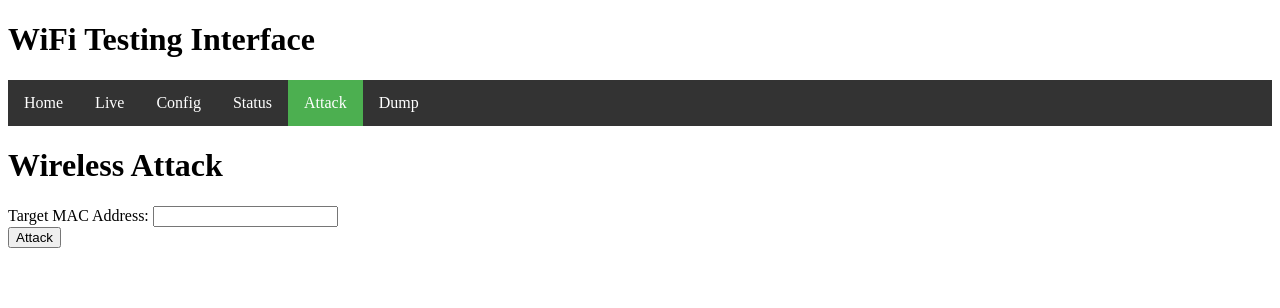
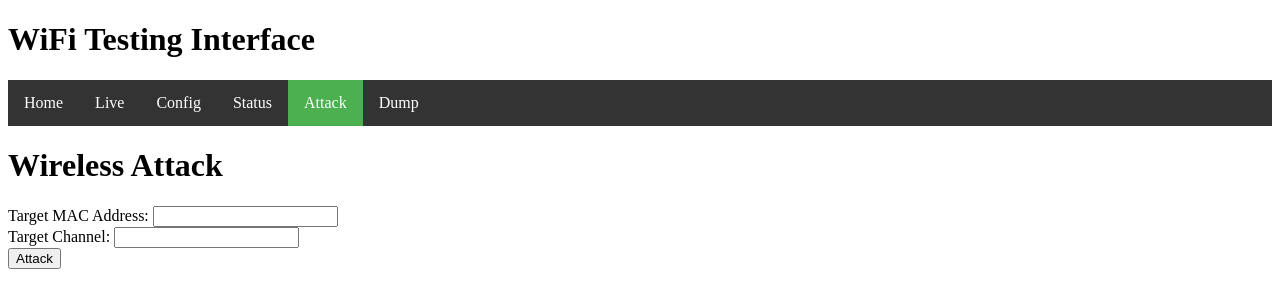
Before and after one commit to tanishqdiwan11/dump, a Flask app: template templates/attack.html in a window 1280 px wide. Shown: the top 308 px of the page. Run offline with Flask 3, Linux system fonts and the light colour scheme; the template is opened without the code that fills it, so the values that code supplies are empty.

Commit message:
updated attackhtml

```diff
--- a/templates/attack.html
+++ b/templates/attack.html
@@ -2,7 +2,6 @@
 <html>
 <head>
   <title>Wireless Attack</title>
-</head>
   <style>
     nav {
       background-color: #333;
@@ -37,14 +36,19 @@
     <a class="active" href="/attack">Attack</a>
     <a href="/dump">Dump</a>
   </nav>
+
   <h1>Wireless Attack</h1>
   <form method="POST" action="/attack">
     <label for="target-mac">Target MAC Address:</label>
     <input type="text" id="target-mac" name="target_mac" required>
+    <br>
+    <label for="target-channel">Target Channel:</label>
+    <input type="text" id="target-channel" name="target_channel" required>
     <br>
     <input type="submit" value="Attack">
   </form>
   <br>
   <p>{{ result }}</p>
   <pre>{{ output }}</pre>
+</body>
 </html>
```
Lines whose indentation alone changed are shown as unchanged.
